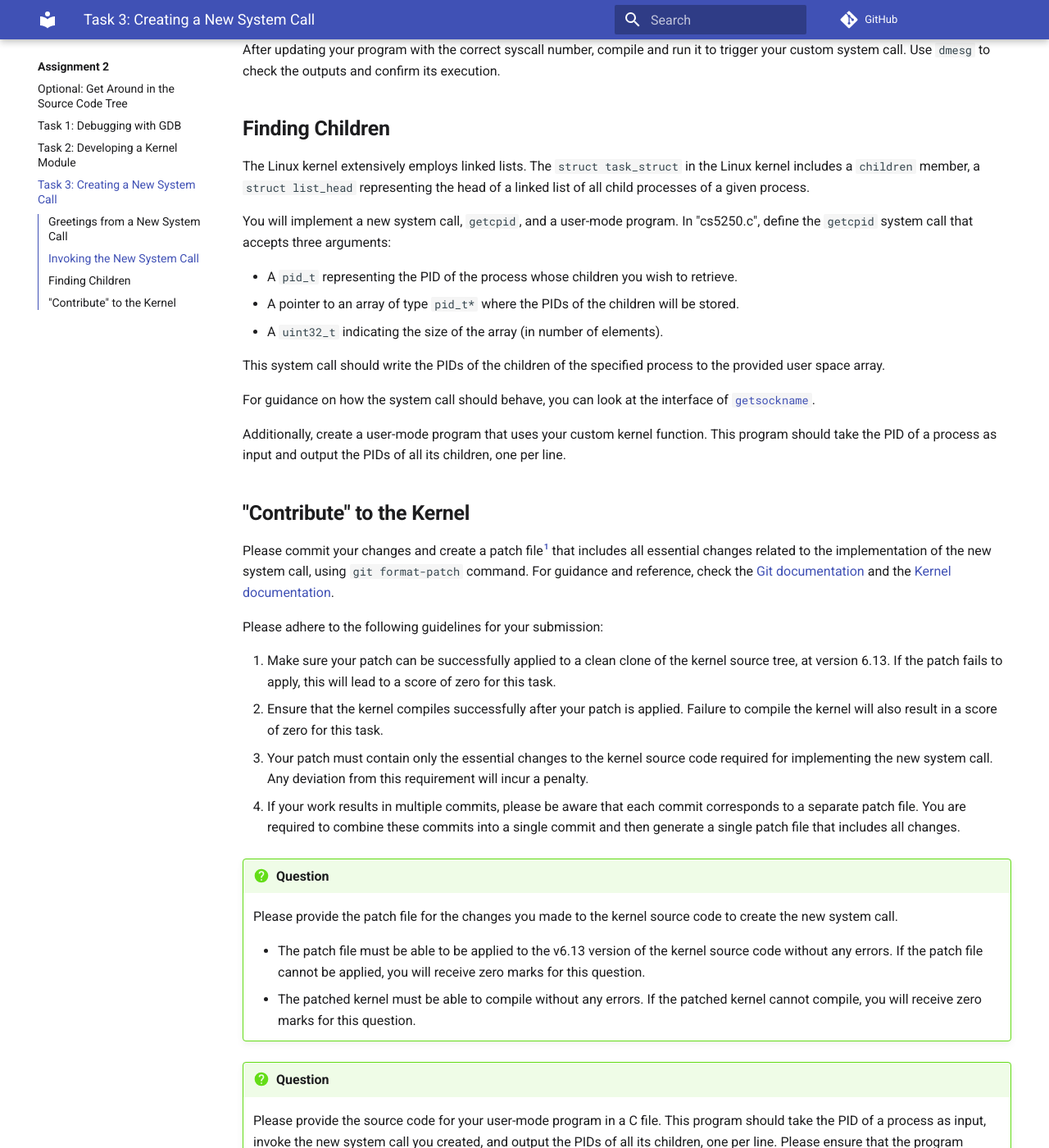
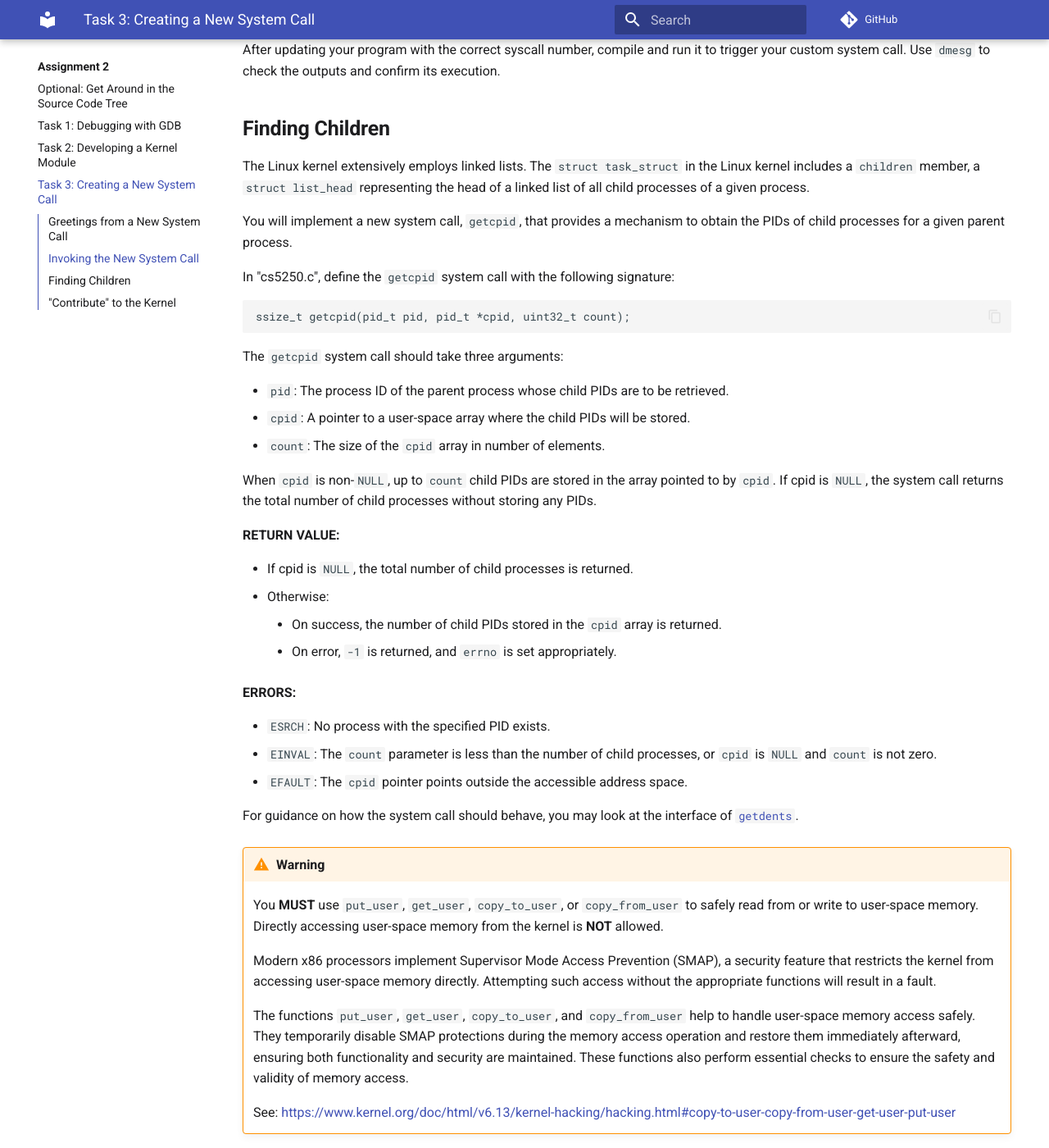
Before and after one commit to nus-cs5250/25s, an MkDocs documentation site: the page built from docs/asg2/task-syscall.md, in a window 1280 px wide and 1400 px high, scrolled down 1550 px. Shown: the whole window at 82% size. Built offline with MkDocs 1.6.1 and Material for MkDocs 9.7.7, drawn with Linux system fonts in a browser that asks for light colours; comment, search, counter and statistics services are not loaded.

Commit message:
asg2: proper spec for getcpid (#29)

````diff
--- a/docs/asg2/task-syscall.md
+++ b/docs/asg2/task-syscall.md
@@ -73,17 +73,51 @@ Use `dmesg` to check the outputs and confirm its execution.
 The Linux kernel extensively employs linked lists.
 The `struct task_struct` in the Linux kernel includes a `children` member, a `struct list_head` representing the head of a linked list of all child processes of a given process.
 
-You will implement a new system call, `getcpid`, and a user-mode program.
-In "cs5250.c", define the `getcpid` system call that accepts three arguments:
+You will implement a new system call, `getcpid`, that provides a mechanism to obtain the PIDs of child processes for a given parent process.
 
-- A `pid_t` representing the PID of the process whose children you wish to retrieve.
-- A pointer to an array of type `pid_t*` where the PIDs of the children will be stored.
-- A `uint32_t` indicating the size of the array (in number of elements).
+In "cs5250.c", define the `getcpid` system call with the following signature:
 
-This system call should write the PIDs of the children of the specified process to the provided user space array.
+```
+ssize_t getcpid(pid_t pid, pid_t *cpid, uint32_t count);
+```
 
-For guidance on how the system call should behave, you can look at the interface of
-[`getsockname`](https://man7.org/linux/man-pages/man2/getsockname.2.html).
+The `getcpid` system call should take three arguments:
+
+- `pid`: The process ID of the parent process whose child PIDs are to be retrieved.
+- `cpid`: A pointer to a user-space array where the child PIDs will be stored.
+- `count`: The size of the `cpid` array in number of elements.
+
+When `cpid` is non-`NULL`, up to `count` child PIDs are stored in the array pointed to by `cpid`.
+If cpid is `NULL`, the system call returns the total number of child processes without storing any PIDs.
+
+**RETURN VALUE:**
+
+- If cpid is `NULL`, the total number of child processes is returned.
+- Otherwise:
+  - On success, the number of child PIDs stored in the `cpid` array is returned.
+  - On error, `-1` is returned, and `errno` is set appropriately.
+
+**ERRORS:**
+
+- `ESRCH`: No process with the specified PID exists.
+- `EINVAL`: The `count` parameter is less than the number of child processes, or `cpid` is `NULL` and `count` is not zero.
+- `EFAULT`: The `cpid` pointer points outside the accessible address space.
+
+For guidance on how the system call should behave, you may look at the interface of [`getdents`](https://man7.org/linux/man-pages/man2/getdents.2.html).
+
+!!! warning
+
+    You **MUST** use `put_user`, `get_user`, `copy_to_user`, or `copy_from_user` to safely read from or write to user-space memory.
+    Directly accessing user-space memory from the kernel is **NOT** allowed.
+
+    Modern x86 processors implement Supervisor Mode Access Prevention (SMAP), a security feature that restricts the kernel from accessing user-space memory directly.
+    Attempting such access without the appropriate functions will result in a fault.
+
+    The functions `put_user`, `get_user`, `copy_to_user`, and `copy_from_user` help to handle user-space memory access safely.
+    They temporarily disable SMAP protections during the memory access operation and restore them immediately afterward, ensuring both functionality and security are maintained.
+    These functions also perform essential checks to ensure the safety and validity of memory access.
+
+    See: <https://www.kernel.org/doc/html/v6.13/kernel-hacking/hacking.html#copy-to-user-copy-from-user-get-user-put-user>
 
 Additionally, create a user-mode program that uses your custom kernel function.
 This program should take the PID of a process as input and output the PIDs of all its children, one per line.
````
